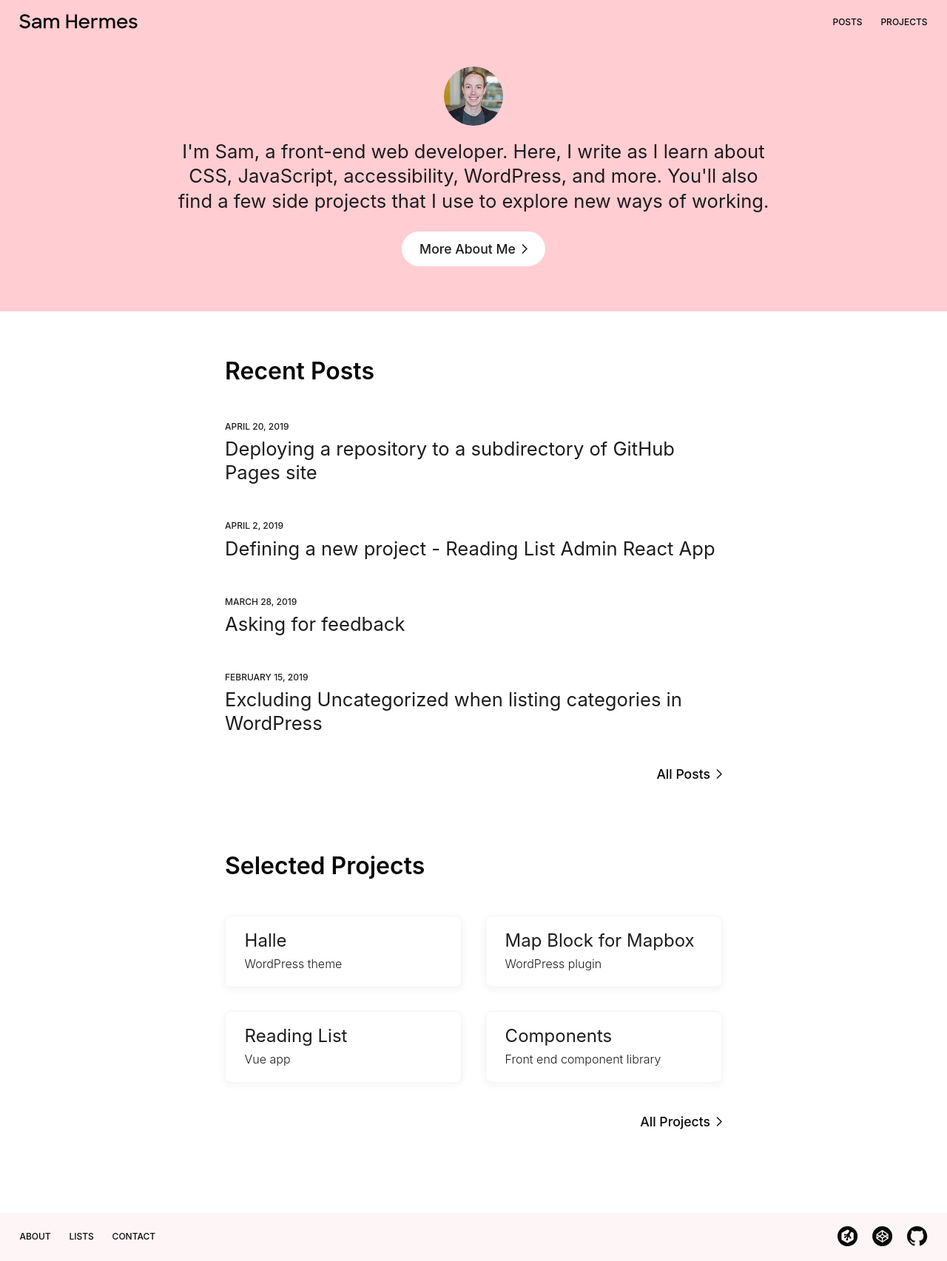
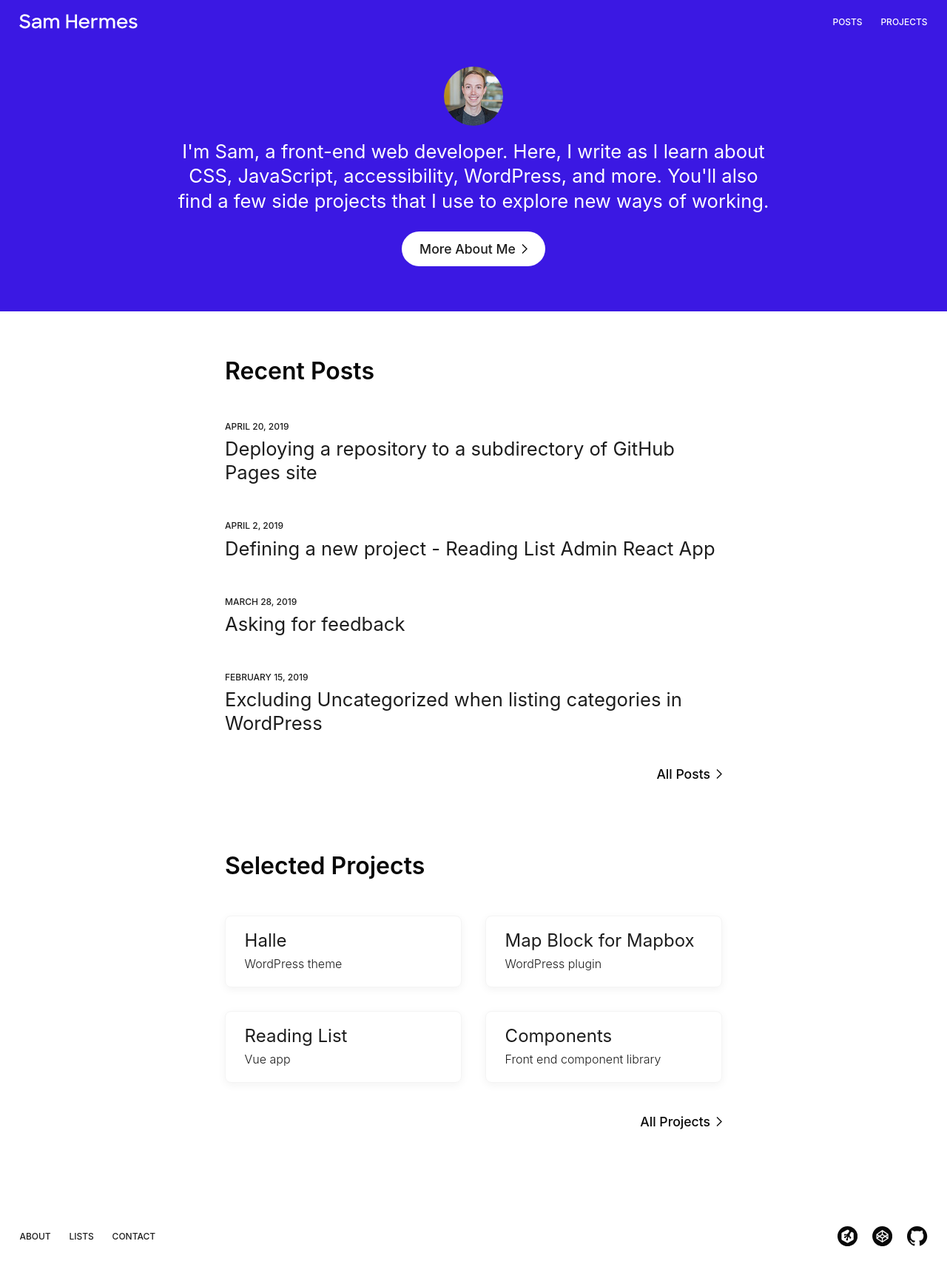
Before and after one commit to samhermes/samhermes.github.io, a Jekyll site: the page built from index.md, in a window 1280 px wide. Shown: the whole page at 74% size. Built offline with Jekyll 4.4.1, drawn with Linux system fonts in a browser that asks for light colours.

Commit message:
Let there be light!

```diff
--- a/_sass/_base.scss
+++ b/_sass/_base.scss
@@ -14,7 +14,7 @@ dl, dd, ol, ul, figure {
 body {
   font: $base-font-weight #{$base-font-size} $base-font-family;
   color: $text-color;
-  background: #FDF5F6;
+  background: #3b18e3;
   -webkit-text-size-adjust: 100%;
 }
 
--- a/_sass/_global.scss
+++ b/_sass/_global.scss
@@ -20,7 +20,7 @@
     display: block;
 
     path {
-      fill: #090909;
+      fill: #fff;
     }
   }
 
@@ -62,7 +62,7 @@
     }
 
     a {
-      color: #090909;
+      color: #fff;
       display: block;
       padding: 0.5rem 0.625rem;
       border-radius: 0.4em;
@@ -70,6 +70,7 @@
 
       &:hover {
         background: #fff;
+        color: #1D1D1D;
       }
     }
   }
@@ -82,6 +83,7 @@
   padding: 1em 5%;
   margin: 0 auto;
   position: relative;
+  background: #fff;
 
   @media screen and (min-width: 45.625em) {
     padding: 1em 1.65em;
@@ -94,6 +96,15 @@
 
   .site-nav {
     margin: 0 0 0 -0.625rem;
+
+    a {
+      color: #1D1D1D;
+
+      &:hover {
+        background: #3b18e3;
+        color: #fff;
+      }
+    }
   }
 }
 
@@ -123,7 +134,9 @@
       opacity: 1;
 
       &:hover {
-        opacity: 0.5;
+        svg path {
+          fill: #3b18e3;
+        }
       }
     }
   }
--- a/_sass/_home.scss
+++ b/_sass/_home.scss
@@ -1,14 +1,10 @@
 .page-home {
-    .site-header {
-        background: #FFCDD2;
-    }
-
     .page {
         padding-bottom: 2rem;
     }
 
     .intro {
-        background: #FFCDD2;
+        background: #3b18e3;
 
         .intro-text {
             max-width: 50em;
@@ -16,6 +12,7 @@
             padding: 2em 0 2.5em;
             width: 90%;
             position: relative;
+            color: #fff;
 
             @media screen and (min-width: 48em) {
                 padding: 2em 0 3.8em;
--- a/_sass/_posts.scss
+++ b/_sass/_posts.scss
@@ -294,7 +294,7 @@
   display: flex;
 
   @media screen and (min-width: 30em) {
-    padding: 1.2em 1.3em;
+    padding: 1.3em 1.6em;
   }
 
   img {
@@ -307,13 +307,17 @@
     @media screen and (min-width: 30em) {
       width: 4rem;
       height: 4rem;
-      margin-right: 1.2rem;
+      margin-right: 1.5rem;
     }
   }
 
   p {
     margin: 0 0 0.35rem;
     line-height: 1.55;
+
+    @media screen and (min-width: 30em) {
+      font-size: 1.2rem;
+    }
 
     &:last-child {
       margin: 0;
@@ -330,6 +334,7 @@
   a {
     text-decoration: none;
     font-weight: 500;
+    font-size: 1.1rem;
 
     &:hover {
       text-decoration: underline;
```
